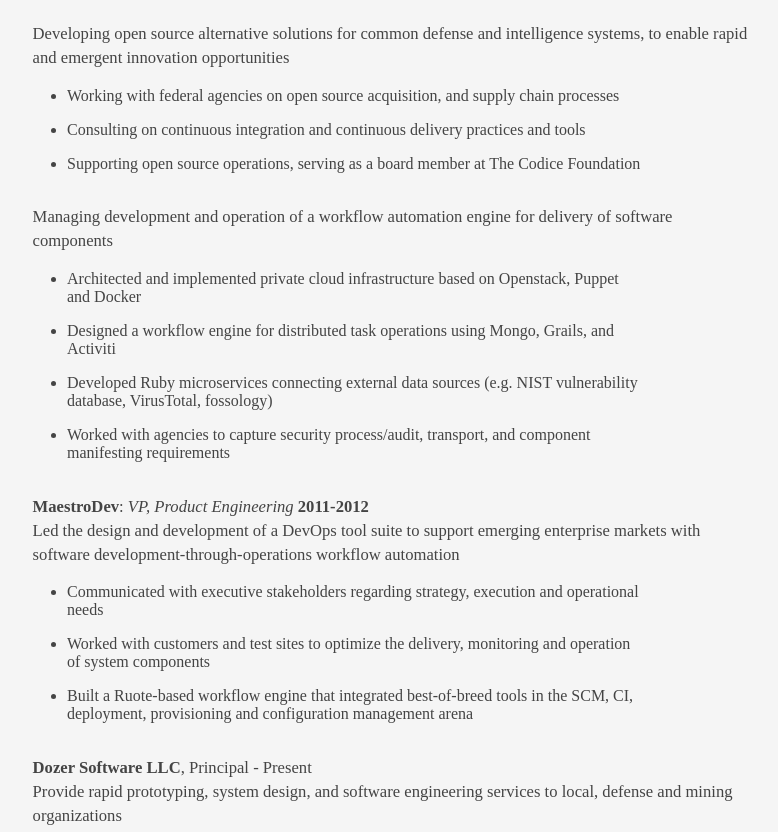
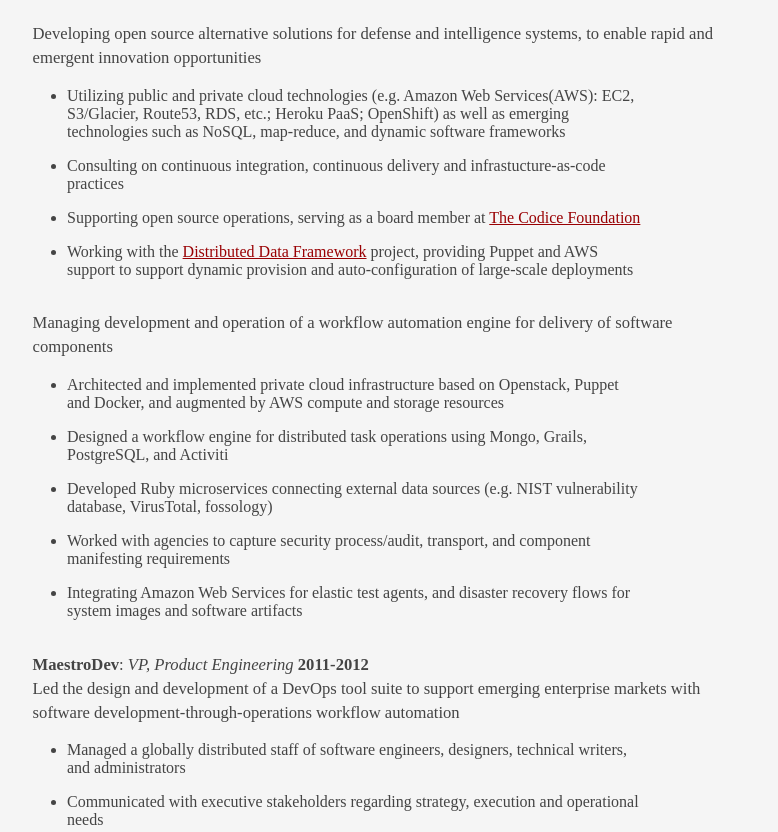
Before and after one commit to kitplummer/cv, a plain HTML site: page index.html in a window 1280 px wide. Shown: the part 860-1692 px from the top of the page, without its empty margins (315-1093 px from the left). Drawn offline with Linux system fonts and the light colour scheme.

Commit message:
pages update

```diff
--- a/index.html
+++ b/index.html
@@ -30,7 +30,7 @@ h3#experience ~ p + ul li { margin-bottom: 1em; float:auto; width: 84%; }
 </blockquote>
 <hr>
 <h3 id="profile">Profile</h3>
-<p>A technology architect and engineer focused on open source development, software delivery operations, and emergent innovation culture.</p>
+<p>A technology architect and engineer focused on distributed computing, open source development, software delivery operations, and emergent innovation culture.</p>
 <hr>
 <h3 id="skills">Skills</h3>
 <ul>
@@ -52,21 +52,24 @@ h3#experience ~ p + ul li { margin-bottom: 1em; float:auto; width: 84%; }
 <li>Analyzing existing processes and documenting infrastructure and automation opportunities</li>
 <li>Training on infrastructure-as-code tools (ie. Puppet, Chef) and cloud and container tools (Openstack and Docker)</li>
 </ul>
-<p>Developing open source alternative solutions for common defense and intelligence systems, to enable rapid and emergent innovation opportunities</p>
+<p>Developing open source alternative solutions for defense and intelligence systems, to enable rapid and emergent innovation opportunities</p>
 <ul>
-<li>Working with federal agencies on open source acquisition, and supply chain processes</li>
-<li>Consulting on continuous integration and continuous delivery practices and tools</li>
-<li>Supporting open source operations, serving as a board member at The Codice Foundation</li>
+<li>Utilizing public and private cloud technologies (e.g. Amazon Web Services(AWS): EC2, S3/Glacier, Route53, RDS, etc.; Heroku PaaS; OpenShift) as well as emerging technologies such as NoSQL, map-reduce, and dynamic software frameworks</li>
+<li>Consulting on continuous integration, continuous delivery and infrastucture-as-code practices</li>
+<li>Supporting open source operations, serving as a board member at <a href="http://www.codice.org">The Codice Foundation</a></li>
+<li>Working with the <a href="https://tools.codice.org/wiki/display/DDF/DDF+Home">Distributed Data Framework</a> project, providing Puppet and AWS support to support dynamic provision and auto-configuration of large-scale deployments</li>
 </ul>
 <p>Managing development and operation of a workflow automation engine for delivery of software components</p>
 <ul>
-<li>Architected and implemented private cloud infrastructure based on Openstack, Puppet and Docker</li>
-<li>Designed a workflow engine for distributed task operations using Mongo, Grails, and Activiti</li>
+<li>Architected and implemented private cloud infrastructure based on Openstack, Puppet and Docker, and augmented by AWS compute and storage resources</li>
+<li>Designed a workflow engine for distributed task operations using Mongo, Grails, PostgreSQL, and Activiti</li>
 <li>Developed Ruby microservices connecting external data sources (e.g. NIST vulnerability database, VirusTotal, fossology)</li>
 <li>Worked with agencies to capture security process/audit, transport, and component manifesting requirements</li>
+<li>Integrating Amazon Web Services for elastic test agents, and disaster recovery flows for system images and software artifacts</li>
 </ul>
 <p><strong>MaestroDev</strong>: <em>VP, Product Engineering</em> <strong>2011-2012</strong><br>Led the design and development of a DevOps tool suite to support emerging enterprise markets with software development-through-operations workflow automation</p>
 <ul>
+<li>Managed a globally distributed staff of software engineers, designers, technical writers, and administrators</li>
 <li>Communicated with executive stakeholders regarding strategy, execution and operational needs</li>
 <li>Worked with customers and test sites to optimize the delivery, monitoring and operation of system components</li>
 <li>Built a Ruote-based workflow engine that integrated best-of-breed tools in the SCM, CI, deployment, provisioning and configuration management arena</li>
```
